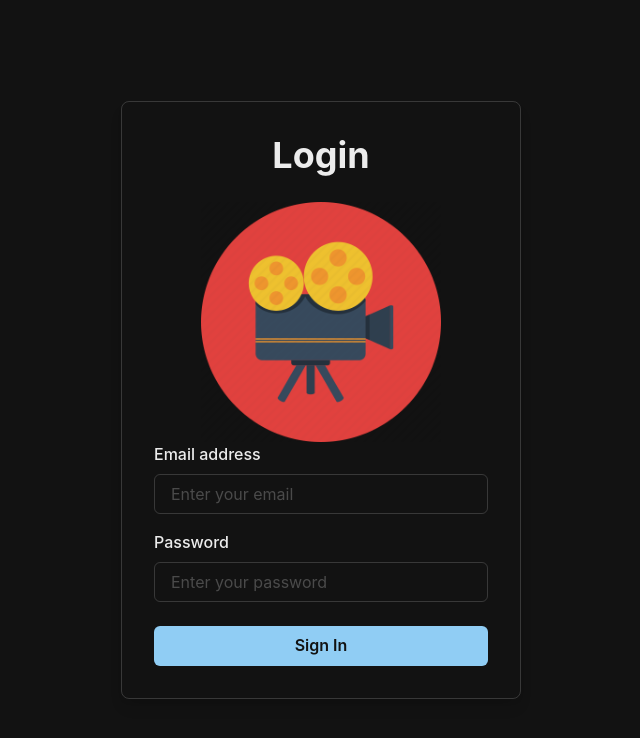
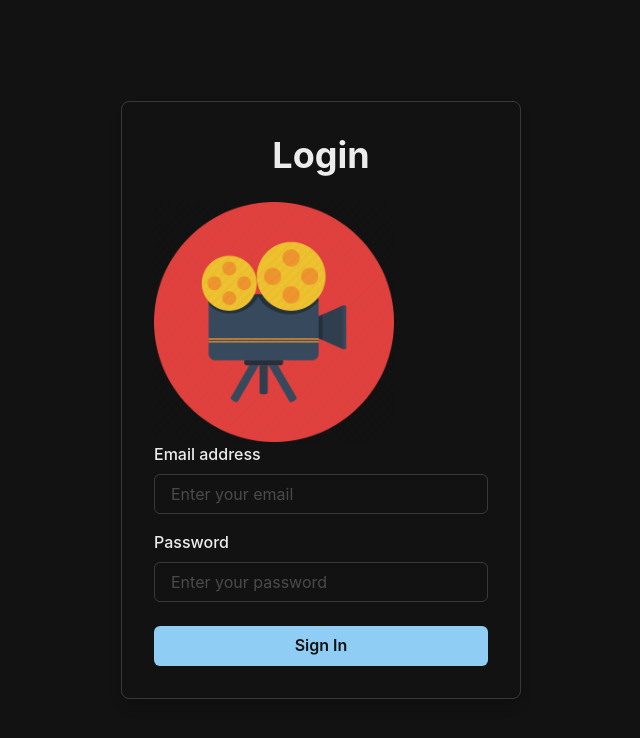
Before and after one commit to AmirDahmouni/Cinema_library, a Next.js app: page /login in a window 1280 px wide. Shown: the top 738 px of the page, without its empty margins (319-959 px from the left). Built offline with nearby package versions, Linux system fonts and the light colour scheme.

Commit message:
Update login.tsx

```diff
--- a/src/pages/login.tsx
+++ b/src/pages/login.tsx
@@ -37,7 +37,7 @@ function LoginPage(props: any) {
         <Heading textAlign="center" mb="6">
           Login
         </Heading>
-        <Box textAlign="-webkit-center">
+        <Box>
           <Image src={logo.src} width={60} height={60} alt={logo.blurDataURL} />
         </Box>
 
```
